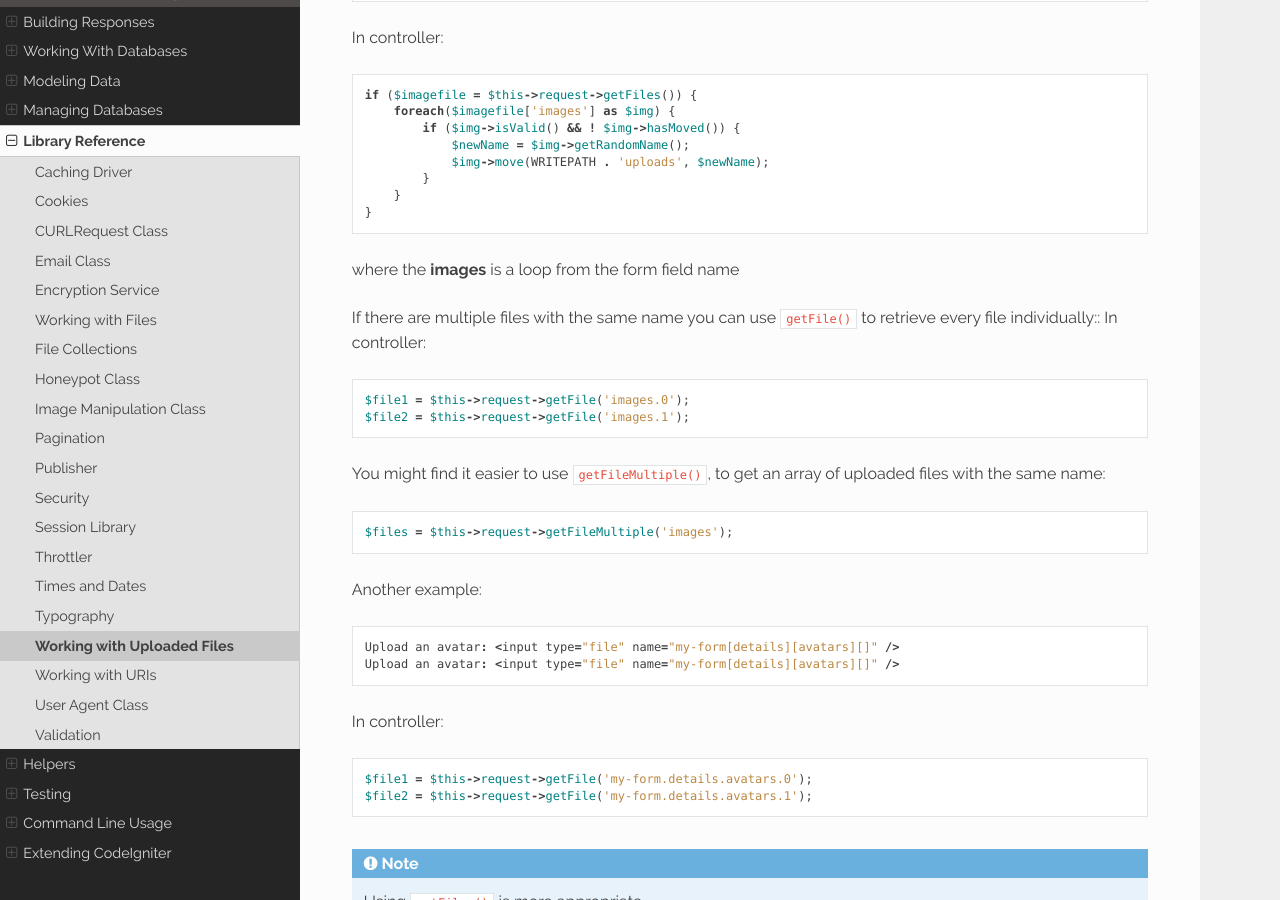
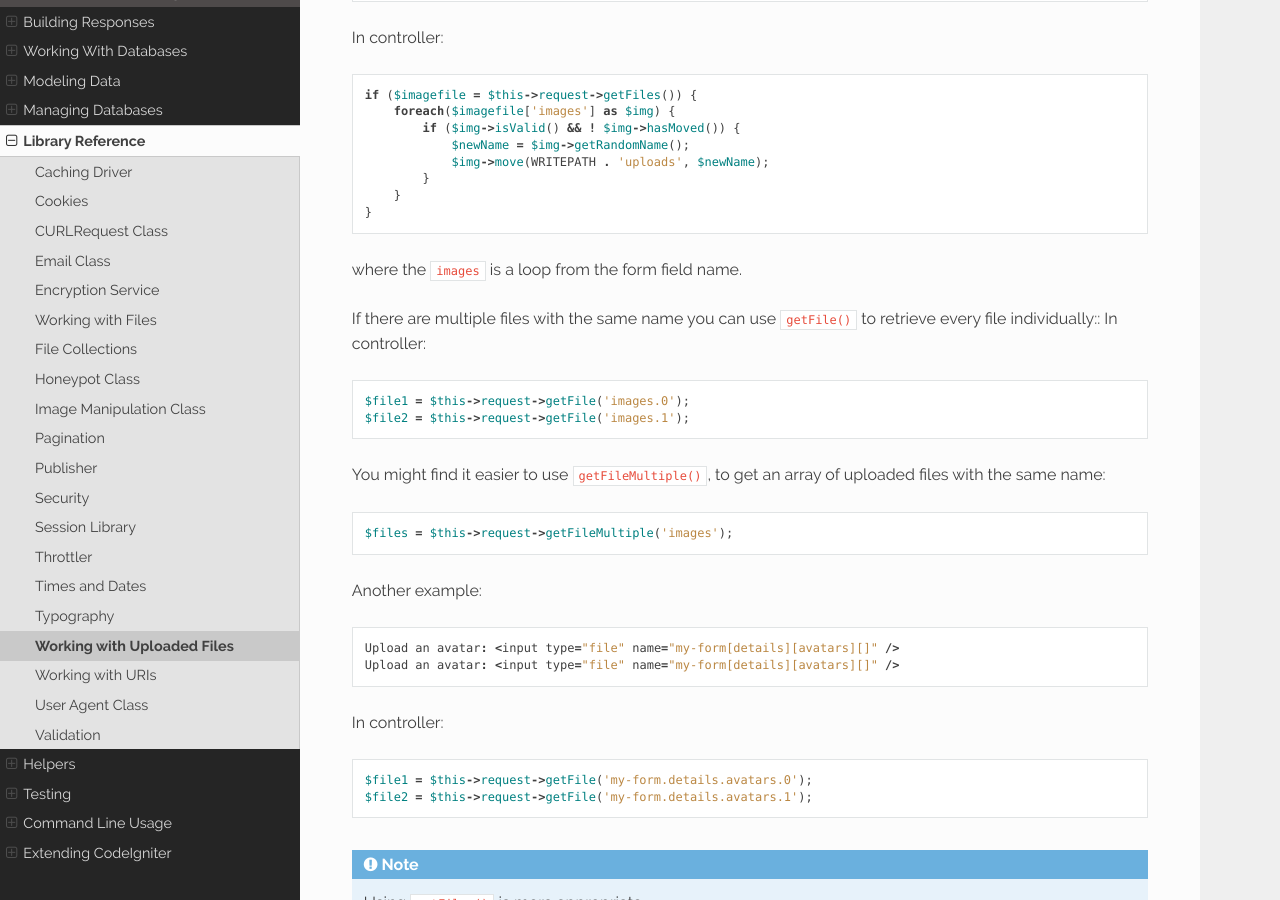
Before and after one commit to NEKOGET/ci4_user_guide_src, a Sphinx documentation site: the page built from source/libraries/uploaded_files.rst, in a window 1280 px wide and 900 px high, scrolled down 6275 px. Built offline with Sphinx 7.4.7 and the Read the Docs theme 2.0.0, drawn with Linux system fonts in a browser that asks for light colours.

Commit message:
docs: change text decoration

```diff
--- a/source/libraries/uploaded_files.rst
+++ b/source/libraries/uploaded_files.rst
@@ -272,7 +272,7 @@ In controller::
         }
     }
 
-where the **images** is a loop from the form field name
+where the ``images`` is a loop from the form field name.
 
 If there are multiple files with the same name you can use ``getFile()`` to retrieve every file individually::
 In controller::
```
